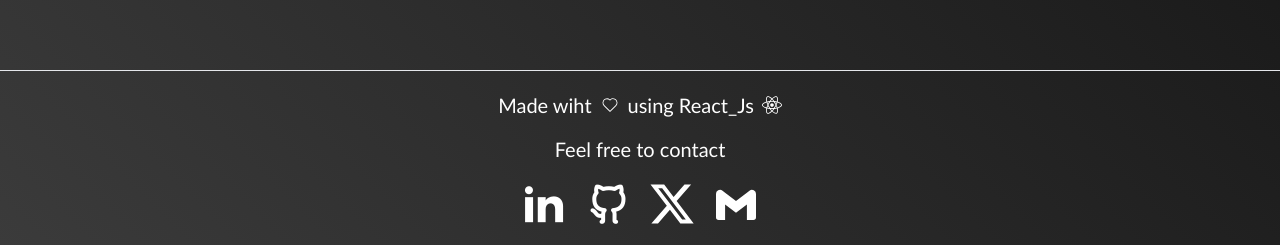
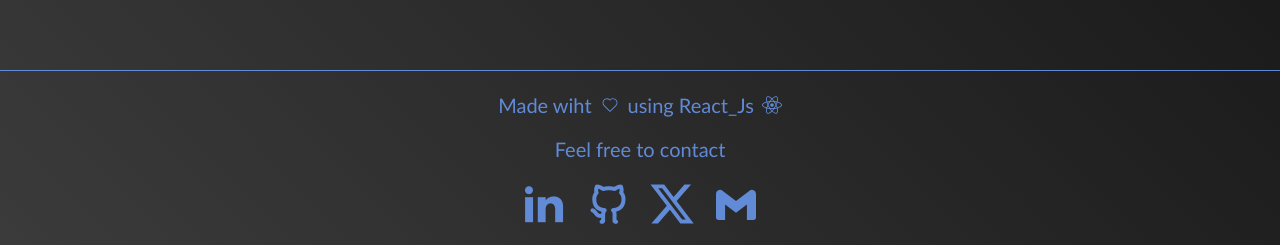
Before and after one commit to Githubak2002/React_with_Spline3D, a React (Vite) app: page / in a window 1280 px wide. Shown: the part 1270-1515 px from the top of the page. Built offline with nearby package versions, Linux system fonts and the light colour scheme; a web font is replaced by a local one.

Commit message:
updating footer

```diff
--- a/src/components/Footer.jsx
+++ b/src/components/Footer.jsx
@@ -4,7 +4,7 @@ import { CiHeart } from "react-icons/ci";
 import { FaXTwitter } from "react-icons/fa6";
 import { FaReact } from "react-icons/fa";
 
-import 'remixicon/fonts/remixicon.css'
+import "remixicon/fonts/remixicon.css";
 import { Link } from "react-router-dom";
 // import { FaRegHeart } from "react-icons/fa";
 
@@ -12,7 +12,7 @@ const hover_css = "hover:scale-125 transition-all";
 
 const Footer = () => {
   return (
-    <footer className="mt-10 py-5 border-t-[1.2px] flexCenter flex-col gap-y-4 text-white">
+    <footer className="mt-10 py-5 border-[#6d9ffdd1] border-t-[1.2px] flexCenter flex-col gap-y-4 text-[#6d9ffdd1]">
       <h2 className="flexCenter gap-2 text-base sm:text-xl ">
         Made wiht
         <CiHeart />
```
